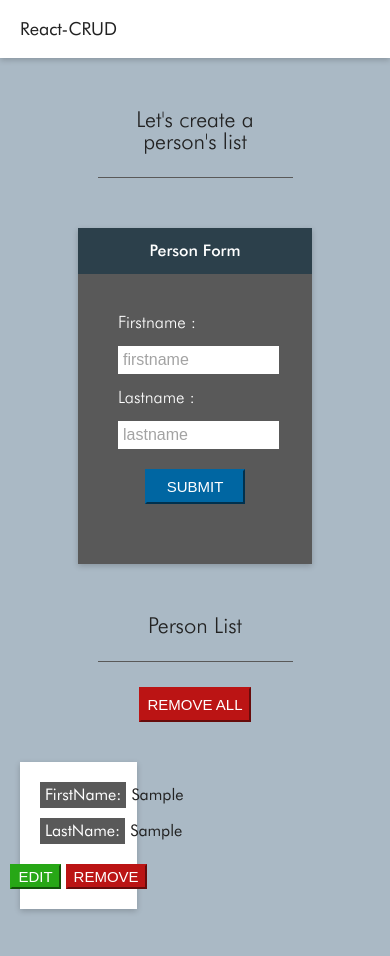
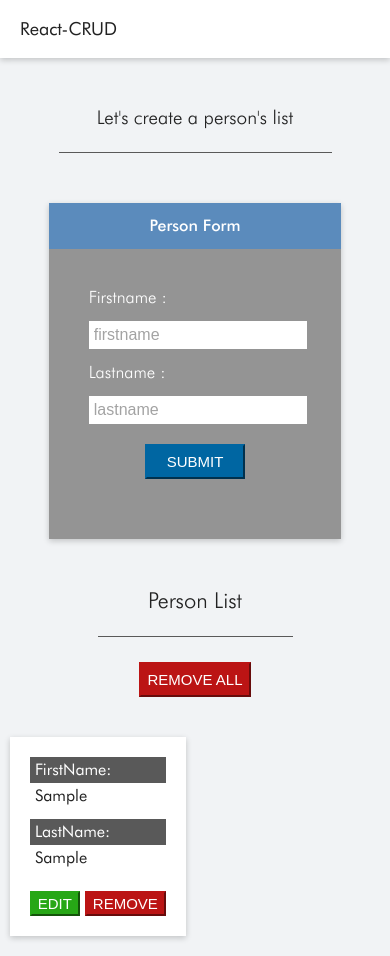
Before and after one commit to Christo92/react-crud, a React (Create React App) app: page / in a window 390 px wide. Both pictures are taken after typing "Sample", "Sample" into the empty fields and a click on the button "SUBMIT". Before the commit the page ends 929 px from the top, so only its background shows below. Built offline with nearby package versions, Linux system fonts and the light colour scheme.

Commit message:
Responsive done

```diff
--- a/src/containers/styles/_App.scss
+++ b/src/containers/styles/_App.scss
@@ -1,7 +1,7 @@
 // App.css
 
 body {
-    background-color: #aab9c5;
+    background-color: #f1f3f5;
     font-family: "Futura_Book";
 }
 
@@ -17,10 +17,30 @@ body {
 
 .sentence {
     font-family: "Futura_Light";
-    font-size: 22px;
     text-align: center;
     margin: 50px auto 50px;
     width: 50%;
     padding-bottom: 25px;
     border-bottom: 1px solid #595959;
 }
+
+@media (max-width: $desktop-screen) {
+    .sentence {
+        font-size: 22px;
+        width: 50%;
+    }
+}
+
+@media (max-width: $tablet-screen) {
+    .sentence {
+        font-size: 19px;
+        width: 70%;
+    }
+}
+
+@media (max-width: $smartphone-screen) {
+    .sentence {
+        font-size: 16px;
+
+    }
+}
--- a/src/containers/styles/_Form.scss
+++ b/src/containers/styles/_Form.scss
@@ -1,14 +1,14 @@
 // Form css
 
 .form-container {
-    background-color: #595959;
+    background-color: #949494;
+    width: 60%;
     box-shadow: 0 2px 6px rgba(0, 0, 0, .2);
-    width: 60%;
     margin: 0 auto;
 
     .form-container__title {
         font-family: "Futura_Medium";
-        background-color: #2c404b;
+        background-color: #5B8BBC;
         color: #FFF;
         padding: 15px;
         text-align: center;
@@ -60,3 +60,21 @@
         }
     }
 }
+
+@media (min-width: $desktop-screen) {
+    .form-container {
+        width: 60%;
+    }
+}
+
+@media (max-width: $tablet-screen) {
+    .form-container {
+        width: 75%;
+    }
+}
+
+@media (max-width: $smartphone-screen) {
+    .form-container {
+        width:75%;
+    }
+}
--- a/src/containers/styles/_List.scss
+++ b/src/containers/styles/_List.scss
@@ -37,8 +37,3 @@
     display: flex;
     flex-wrap: wrap;
 }
-
-.person-block {
-    width: 30%;
-    padding: 20px;
-}
--- a/src/containers/styles/_Person.scss
+++ b/src/containers/styles/_Person.scss
@@ -21,6 +21,7 @@
 
         .person-container__person {
             padding: 5px;
+            word-wrap: break-word;
         }
     }
 
@@ -63,3 +64,32 @@
         }
     }
 }
+
+.person-block {
+    width: 30%;
+    padding: 20px 10px;
+}
+
+@media (max-width: $desktop-screen) {
+    .person-block {
+        width: 30%;
+    }
+}
+
+@media (max-width: $tablet-screen) {
+    .person-block {
+        width: 45%;
+    }
+
+    .person-container {
+        li {
+            display: block;
+        }
+    }
+}
+
+@media (max-width: $smartphone-screen) {
+    .person-block {
+        width: 100%;
+    }
+}
--- a/src/containers/styles/index.scss
+++ b/src/containers/styles/index.scss
@@ -16,6 +16,11 @@
     src: url("../fonts/futura_medium_bt.ttf");
 }
 
+// Responsive size
+$smartphone-screen: 320px;
+$tablet-screen: 768px;
+$desktop-screen: 1200px;
+
 @import './reset.scss';
 @import './App.scss';
 @import './Form.scss';
```
